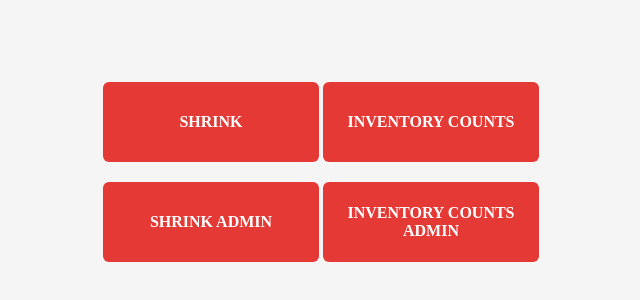
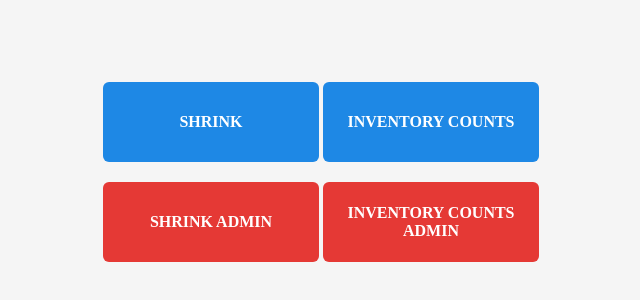
Before and after one commit to KarshBa/HGC_ADMIN_DASH, a plain HTML site: page index.html in a window 1280 px wide. Shown: the part 228-528 px from the top of the page, without its empty margins (327-967 px from the left). Drawn offline with Linux system fonts and the light colour scheme.

Commit message:
Update index.html

```diff
--- a/index.html
+++ b/index.html
@@ -22,33 +22,38 @@
     }
 
     .dashboard a {
-      /* make the link fill its grid cell */
       display: flex;
       width: 100%;
       height: 100%;
       justify-content: center;
       align-items: center;
-      /* ensure multi-line text is centered */
       text-align: center;
-      background-color: #e53935;
+      background-color: #e53935; /* default red */
       color: #fff;
       text-decoration: none;
       font-size: 16px;
       font-weight: bold;
       border-radius: 6px;
       transition: background-color 0.2s ease;
-      /* optional horizontal padding so text wraps nicely */
       padding: 0 8px;
     }
     .dashboard a:hover {
       background-color: #d32f2f;
     }
+
+    /* override for blue buttons */
+    .dashboard a.blue {
+      background-color: #1e88e5; /* blue */
+    }
+    .dashboard a.blue:hover {
+      background-color: #1565c0;
+    }
   </style>
 </head>
 <body>
   <div class="dashboard">
-    <a href="https://inventory-app-bxr3.onrender.com/user.html">SHRINK</a>
-    <a href="https://inventory-counts.onrender.com/user.html">INVENTORY COUNTS</a>
+    <a href="https://inventory-app-bxr3.onrender.com/user.html" class="blue">SHRINK</a>
+    <a href="https://inventory-counts.onrender.com/user.html" class="blue">INVENTORY COUNTS</a>
     <a href="https://inventory-app-bxr3.onrender.com/admin.html">SHRINK ADMIN</a>
     <a href="https://inventory-counts.onrender.com/admin.html">INVENTORY COUNTS ADMIN</a>
   </div>
```
